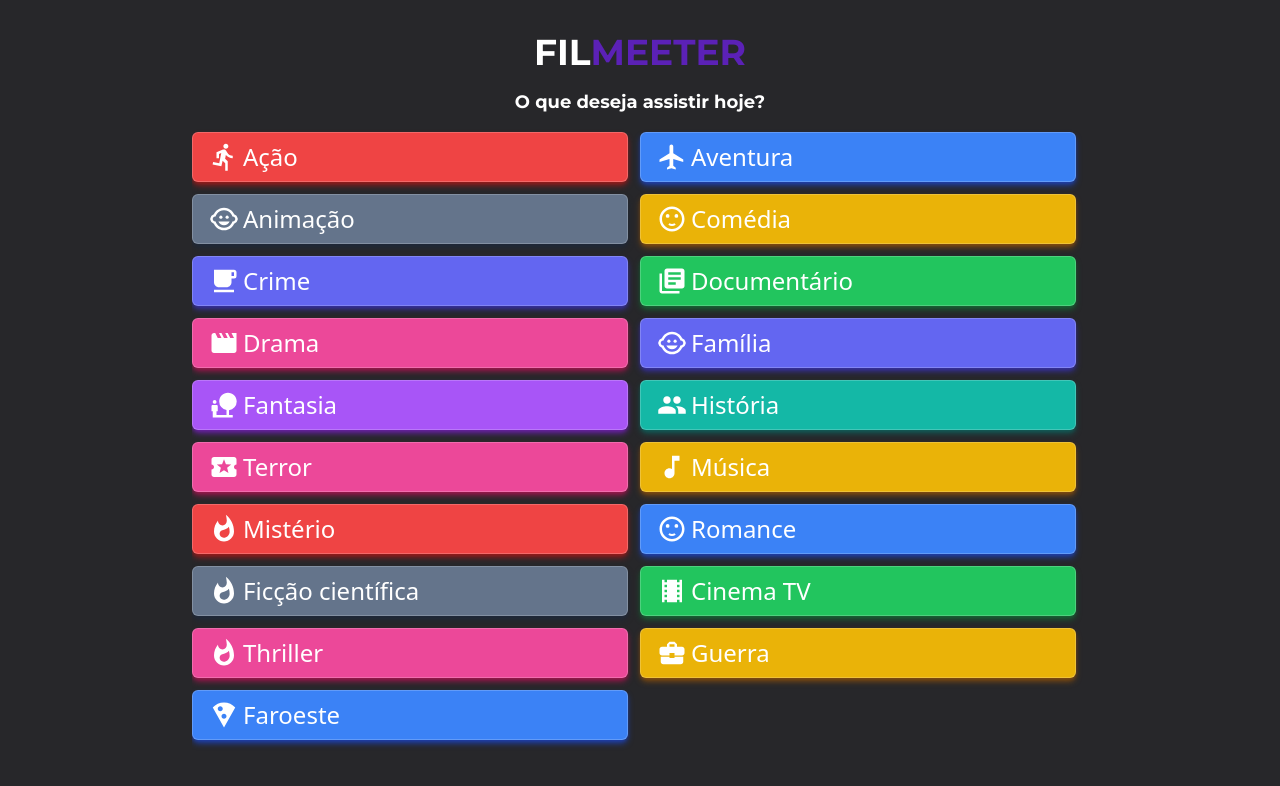
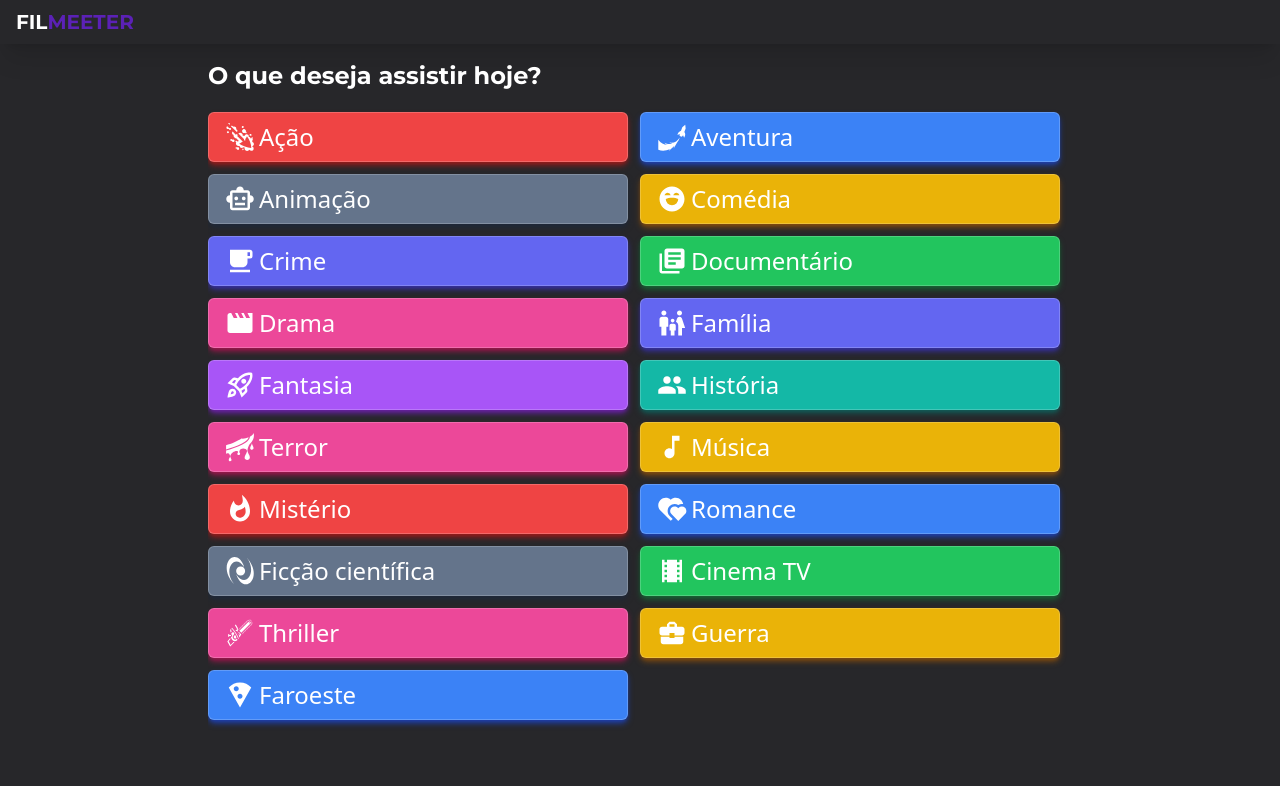
Before and after one commit to SrDouglax/Pickfilm, a Next.js app: page /discover in a window 1280 px wide. Shown: the top 786 px of the page. Built offline with nearby package versions, Linux system fonts and the light colour scheme.

Commit message:
some improvements

```diff
--- a/src/app/discover/page.tsx
+++ b/src/app/discover/page.tsx
@@ -10,19 +10,24 @@ import {
   MdMovie,
   MdMusicNote,
   MdLocalCafe,
-  MdFlight,
-  MdSentimentSatisfied,
-  MdDirectionsRun,
   MdLibraryBooks,
-  MdNaturePeople,
+  MdOutlineRocketLaunch,
   MdPeople,
-  MdLocalPlay,
   MdWhatshot,
   MdTheaters,
   MdLocalPizza,
-  MdChildCare,
+  MdOutlineSmartToy,
   MdBusinessCenter,
+  MdOutlineFamilyRestroom,
 } from "react-icons/md";
+import {
+  GiChainsaw,
+  GiDrippingKnife,
+  GiConcentrationOrb,
+  GiChemicalArrow,
+  GiRocketFlight,
+} from "react-icons/gi";
+import { RiEmotionLaughFill, RiHeartsFill } from "react-icons/ri";
 
 const montserrat = Montserrat({ subsets: ["latin"] });
 
@@ -30,28 +35,28 @@ const genres = [
   {
     id: 28,
     name: "Ação",
-    icon: MdDirectionsRun,
+    icon: GiChemicalArrow,
     bgColorClass: "bg-red-500",
     classNames: "shadow-red-800 hover:shadow-red-900 animate-in",
   },
   {
     id: 12,
     name: "Aventura",
-    icon: MdFlight,
+    icon: GiRocketFlight,
     bgColorClass: "bg-blue-500",
     classNames: "shadow-blue-800 hover:shadow-blue-900 animate-in",
   },
   {
     id: 16,
     name: "Animação",
-    icon: MdChildCare,
+    icon: MdOutlineSmartToy,
     bgColorClass: "bg-slate-500",
     classNames: "shadow-slate-800 hover:shadow-slate-900 animate-in",
   },
   {
     id: 35,
     name: "Comédia",
-    icon: MdSentimentSatisfied,
+    icon: RiEmotionLaughFill,
     bgColorClass: "bg-yellow-500",
     classNames: "shadow-yellow-800 hover:shadow-yellow-900 animate-in",
   },
@@ -79,14 +84,14 @@ const genres = [
   {
     id: 10751,
     name: "Família",
-    icon: MdChildCare,
+    icon: MdOutlineFamilyRestroom,
     bgColorClass: "bg-indigo-500",
     classNames: "shadow-indigo-800 hover:shadow-indigo-900 animate-in",
   },
   {
     id: 14,
     name: "Fantasia",
-    icon: MdNaturePeople,
+    icon: MdOutlineRocketLaunch,
     bgColorClass: "bg-purple-500",
     classNames: "shadow-purple-800 hover:shadow-purple-900 animate-in",
   },
@@ -100,7 +105,7 @@ const genres = [
   {
     id: 27,
     name: "Terror",
-    icon: MdLocalPlay,
+    icon: GiDrippingKnife,
     bgColorClass: "bg-pink-500",
     classNames: "shadow-pink-800 hover:shadow-pink-900 animate-in",
   },
@@ -121,14 +126,14 @@ const genres = [
   {
     id: 10749,
     name: "Romance",
-    icon: MdSentimentSatisfied,
+    icon: RiHeartsFill,
     bgColorClass: "bg-blue-500",
     classNames: "shadow-blue-800 hover:shadow-blue-900 animate-in",
   },
   {
     id: 878,
     name: "Ficção científica",
-    icon: MdWhatshot,
+    icon: GiConcentrationOrb,
     bgColorClass: "bg-slate-500",
     classNames: "shadow-slate-800 hover:shadow-slate-900 animate-in",
   },
@@ -142,7 +147,7 @@ const genres = [
   {
     id: 53,
     name: "Thriller",
-    icon: MdWhatshot,
+    icon: GiChainsaw,
     bgColorClass: "bg-pink-500",
     classNames: "shadow-pink-800 hover:shadow-pink-900 animate-in",
   },
@@ -281,15 +286,16 @@ export default function Home() {
           selectedGenre === undefined
             ? "opacity-100 scale-100 z-50"
             : "opacity-0 scale-90 z-0"
-        } absolute top-0 right-0 ease-in-out duration-200 flex flex-col items-center overflow-hidden w-full h-full px-4 py-8`}>
-        <Link href="/" className="text-4xl font-bold" style={montserrat.style}>
+        } absolute top-0 right-0 ease-in-out duration-200 flex flex-col items-center overflow-hidden w-full h-full`}>
+        <header className="w-full py-2 px-4 shadow-xl">
+          <Link href="/" className="text-xl font-bold" style={montserrat.style}>
             <span className="text-white">FIL</span>
             <span className="text-violet-800">MEETER</span>
           </Link>
+        </header>
+        <div className="flex flex-col max-w-4xl w-full h-full px-4 py-4 overflow-y-auto">
           <h2
-          className={`ease-in-out text-lg font-bold text-white duration-200 ${
-            selectedGenre == undefined ? "h-6 mt-4" : "h-0 overflow-hidden"
-          }`}
+            className={`ease-in-out text-2xl font-bold text-white duration-200`}
             style={montserrat.style}>
             O que deseja assistir hoje?
           </h2>
@@ -310,6 +316,7 @@ export default function Home() {
             ))}
           </section>
         </div>
+      </div>
       <div
         className={`${
           selectedGenre !== undefined
@@ -321,7 +328,7 @@ export default function Home() {
           style={{
             backgroundImage: `url(https://image.tmdb.org/t/p/original${film?.backdrop_path})`,
           }}>
-          <div className="ease-in-out items-center duration-200 flex flex-col w-full bg-gradient-to-b from-[#0009] to-zinc-800">
+          <div className="scale-[1.01] ease-in-out items-center duration-200 flex flex-col w-full bg-gradient-to-b from-[#0009] to-zinc-800">
             <div className="max-w-xl w-full flex flex-col">
               <div className="flex w-full justify-between p-4 h-min">
                 <div className="flex gap-3 items-center">
@@ -409,11 +416,22 @@ export default function Home() {
                         </div>
                       </div>
                     </div>
+                  </div>
+                </div>
+              )}
+              {film === undefined && (
+                <div className="w-full h-full my-16 flex items-center justify-center">
+                  <div className="w-16 h-16 rounded-full border-t-2 border-l-2 border-white border-opacity-50 animate-spin border-solid"></div>
+                </div>
+              )}
+            </div>
+          </div>
+        </div>
         {(watchProviders?.length || 0) > 0 && (
-                      <div className="flex flex-col w-full gap-2">
+          <div className="flex flex-col w-full gap-2 p-4">
             <h1 // Onde assistir
               className={"text-white text-2xl font-bold"}>
-                          Onder assistir
+              Onde assistir
             </h1>
             <div className="flex relative w-full">
               <div className="top-0 -right-[2px] h-full w-24 md:hidden absolute z-10 bg-gradient-to-r from-transparent to-zinc-800"></div>
@@ -434,17 +452,6 @@ export default function Home() {
           </div>
         )}
       </div>
-                </div>
-              )}
-              {film === undefined && (
-                <div className="w-full h-full my-16 flex items-center justify-center">
-                  <div className="w-16 h-16 rounded-full border-t-2 border-l-2 border-white border-opacity-50 animate-spin border-solid"></div>
-                </div>
-              )}
-            </div>
-          </div>
-        </div>
-      </div>
     </main>
   );
 }
```
Lines whose indentation alone changed are shown as unchanged.
